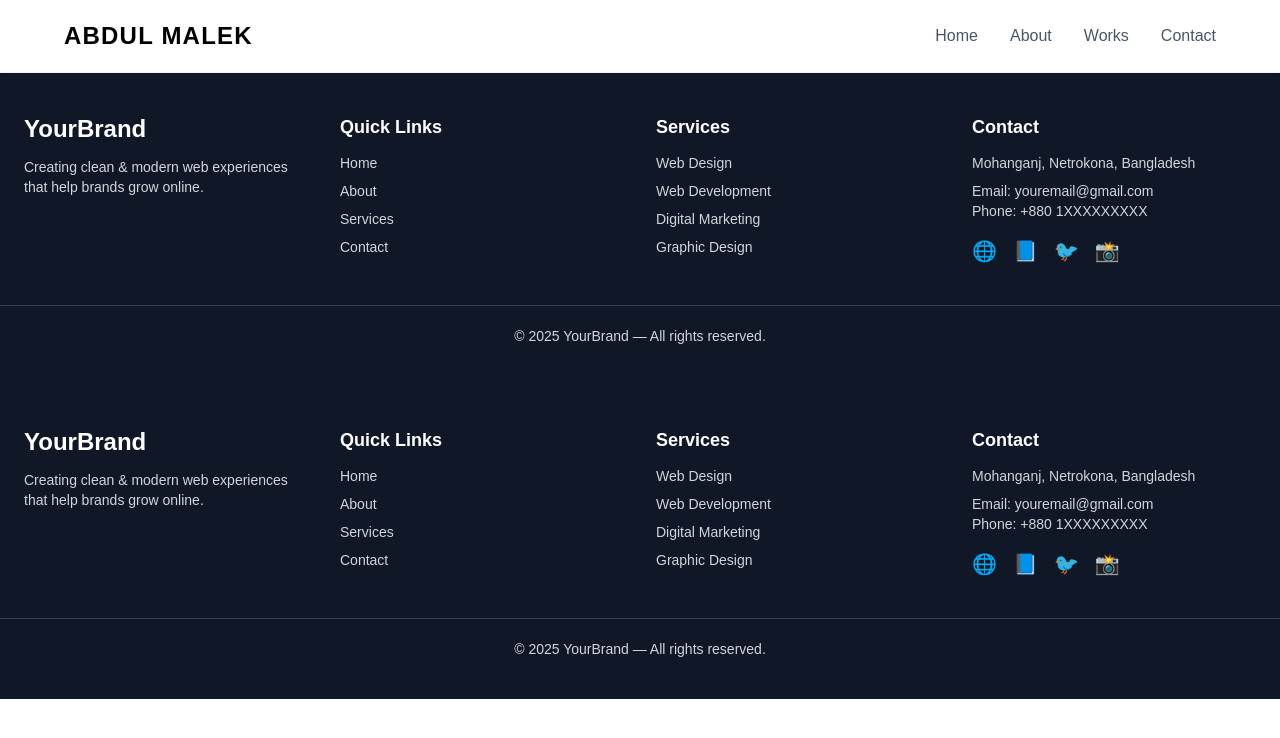
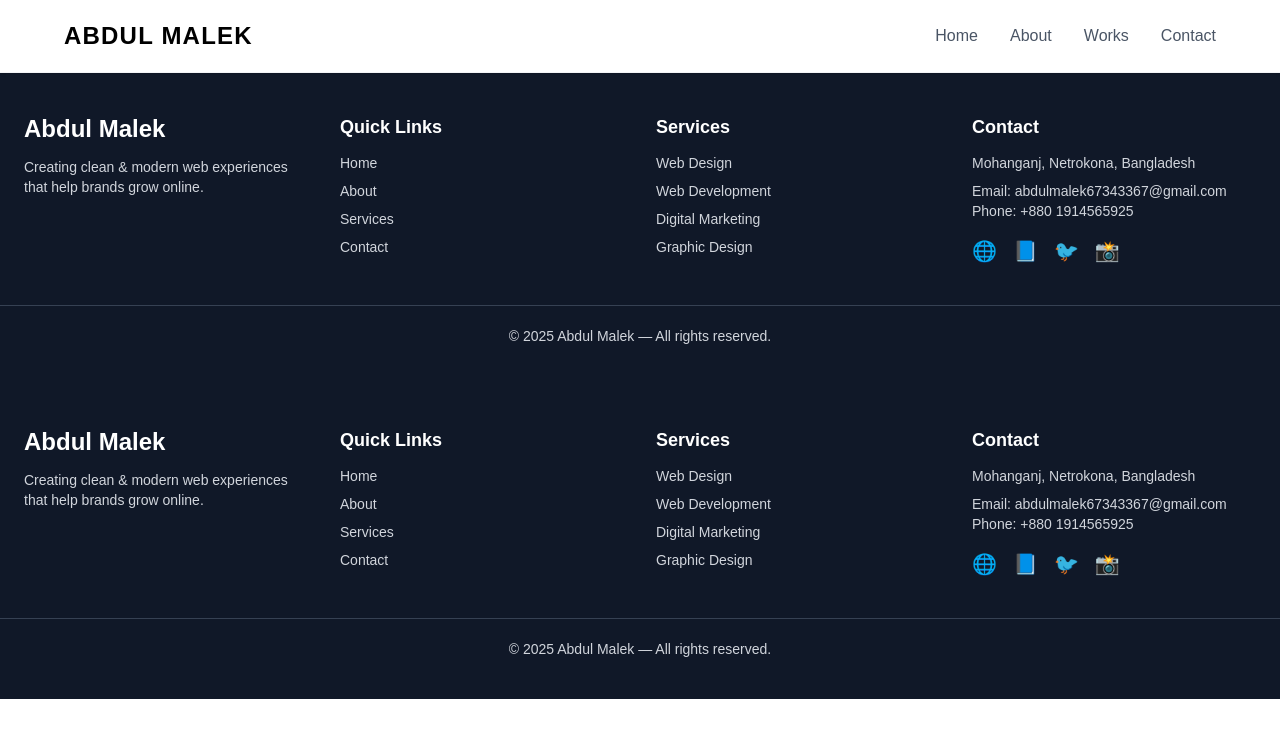
Before and after one commit to abdulmalekjillhazz/test1, a Next.js app: page /footer in a window 1280 px wide. Shown: the top 738 px of the page. Built offline with nearby package versions, Linux system fonts and the light colour scheme.

Commit message:
Update page.js
changes some information

```diff
--- a/app/footer/page.js
+++ b/app/footer/page.js
@@ -5,7 +5,7 @@ export default function Footer() {
 
         {/* Logo + Description */}
         <div>
-          <h2 className="text-2xl font-bold text-white">YourBrand</h2>
+          <h2 className="text-2xl font-bold text-white">Abdul Malek</h2>
           <p className="mt-3 text-sm">
             Creating clean & modern web experiences that help brands grow online.
           </p>
@@ -37,8 +37,8 @@ export default function Footer() {
         <div>
           <h3 className="text-lg font-semibold text-white mb-3">Contact</h3>
           <p className="text-sm">Mohanganj, Netrokona, Bangladesh</p>
-          <p className="text-sm mt-2">Email: youremail@gmail.com</p>
-          <p className="text-sm">Phone: +880 1XXXXXXXXX</p>
+          <p className="text-sm mt-2">Email: abdulmalek67343367@gmail.com</p>
+          <p className="text-sm">Phone: +880 1914565925</p>
 
           <div className="flex space-x-4 mt-4">
             <a href="#" className="hover:text-white text-xl">🌐</a>
@@ -51,7 +51,7 @@ export default function Footer() {
 
       {/* Bottom Line */}
       <div className="text-center mt-10 border-t border-gray-700 pt-5 text-sm">
-        © {new Date().getFullYear()} YourBrand — All rights reserved.
+        © {new Date().getFullYear()} Abdul Malek — All rights reserved.
       </div>
     </footer>
   );
```
